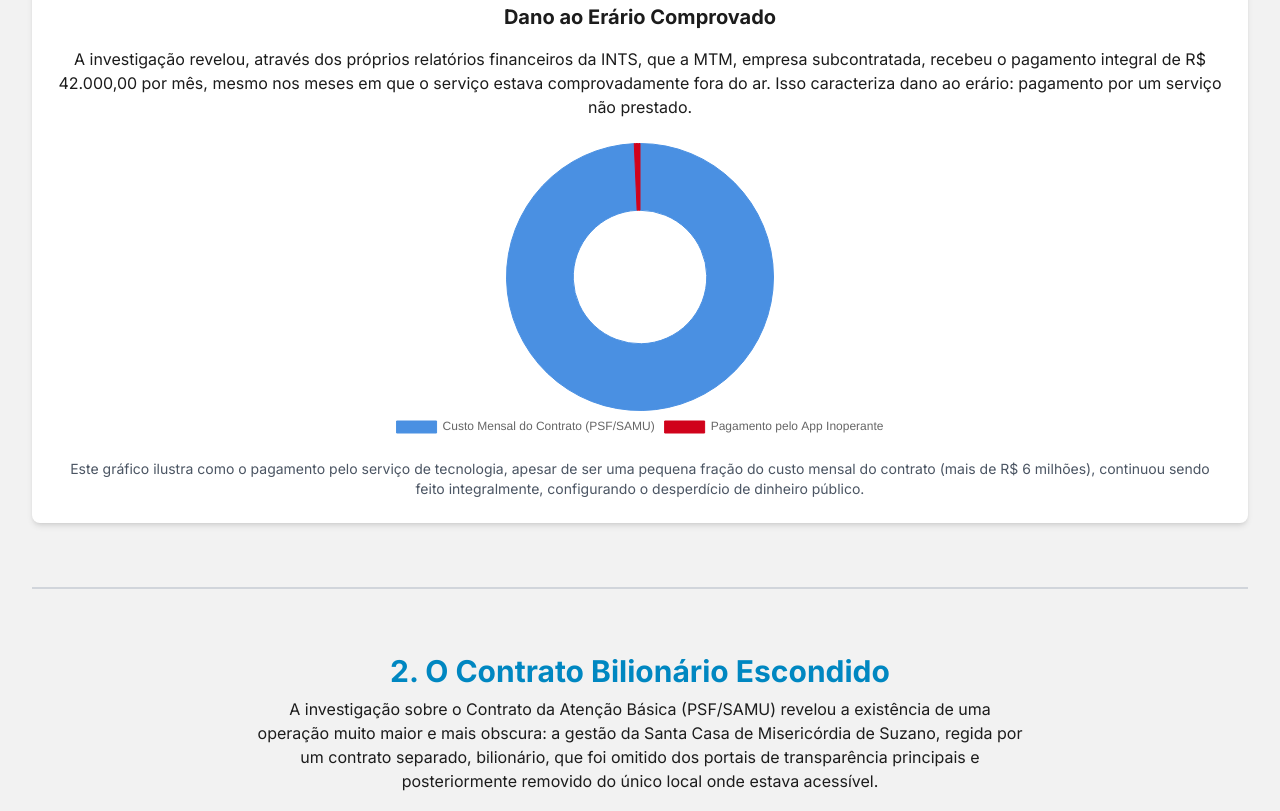
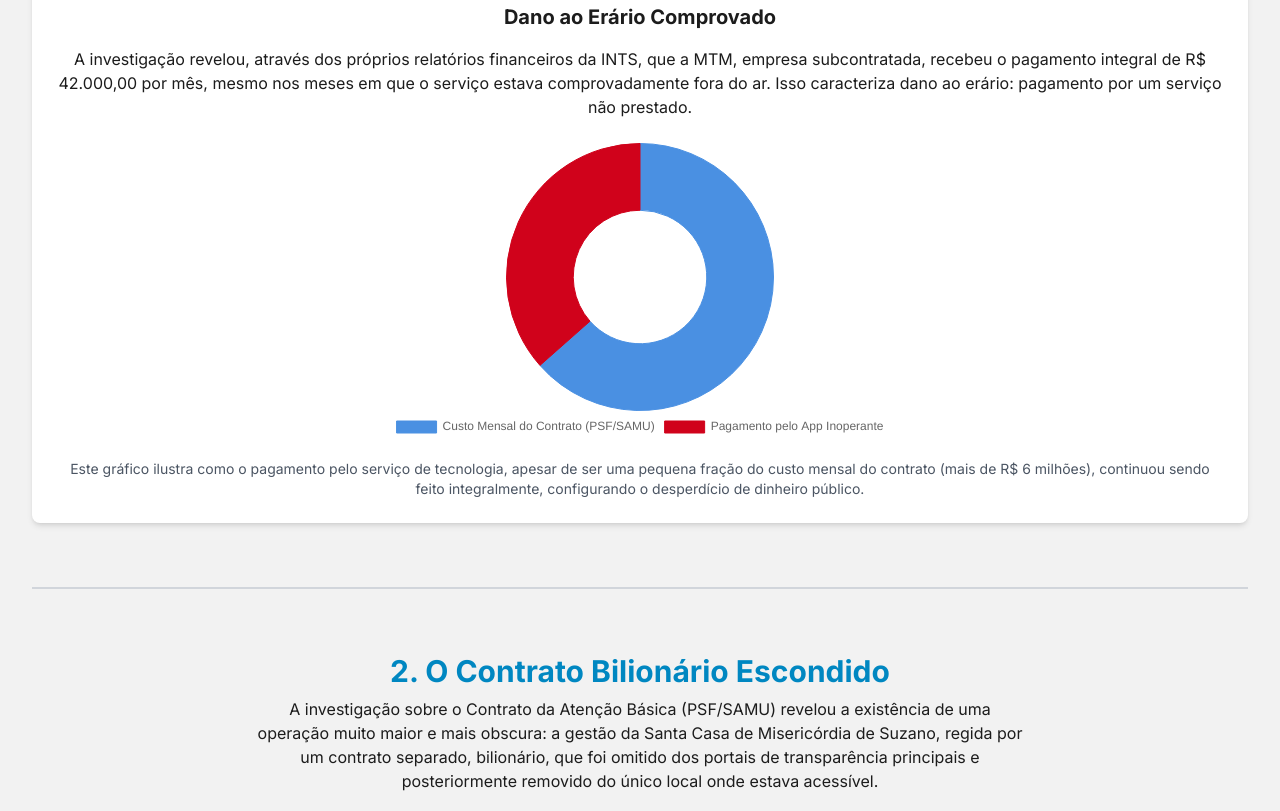
Before and after one commit to everson-sousa/suz.html, a plain HTML site: page index.html in a window 1280 px wide. Shown: the part 609-1420 px from the top of the page. Drawn offline with nearby package versions, Linux system fonts and the light colour scheme.

Commit message:
ajuste 1

```diff
--- a/index.html
+++ b/index.html
@@ -142,7 +142,6 @@
                     <div class="flow-arrow font-black">→</div>
                     <div class="flow-item border-[#F5A623]">
                         <div class="font-bold text-lg">2022 - 2023</div>
-                        <div class="font-bold text-lg">2023</div>
                         <div>Aditivos de reajuste e reequilíbrio são assinados, provando que o contrato estava financeiramente ativo e sendo pago.</div>
                     </div>
                      <div class="flow-arrow font-black">→</div>
@@ -281,7 +280,7 @@
                 data: {
                     labels: ['Custo Mensal do Contrato (PSF/SAMU)', 'Pagamento pelo App Inoperante'],
                     datasets: [{
-                        data: [6082000, 42000],
+                        data: [73000, 42000],
                         backgroundColor: [vibrantPalette.blue, vibrantPalette.red],
                         borderColor: [vibrantPalette.blue, vibrantPalette.red],
                         borderWidth: 1
```
